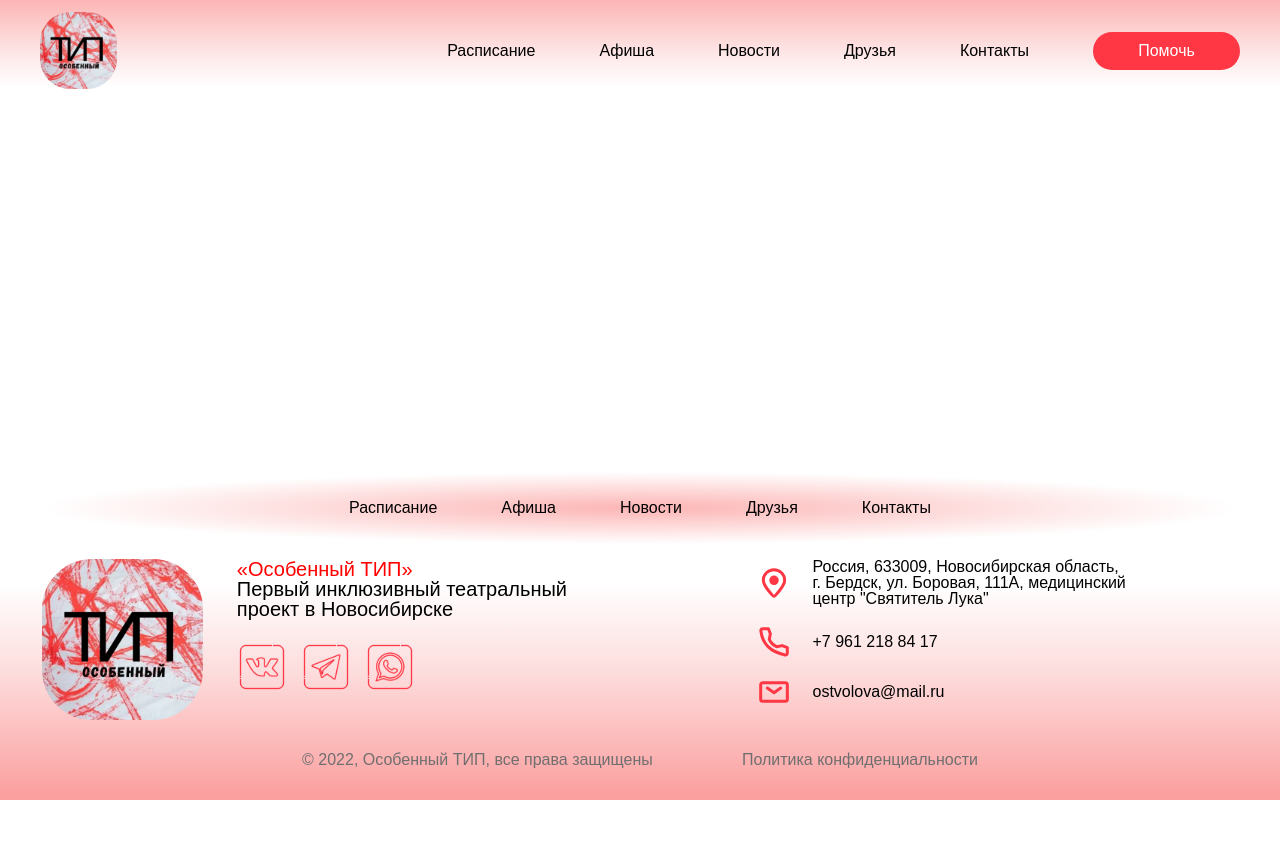
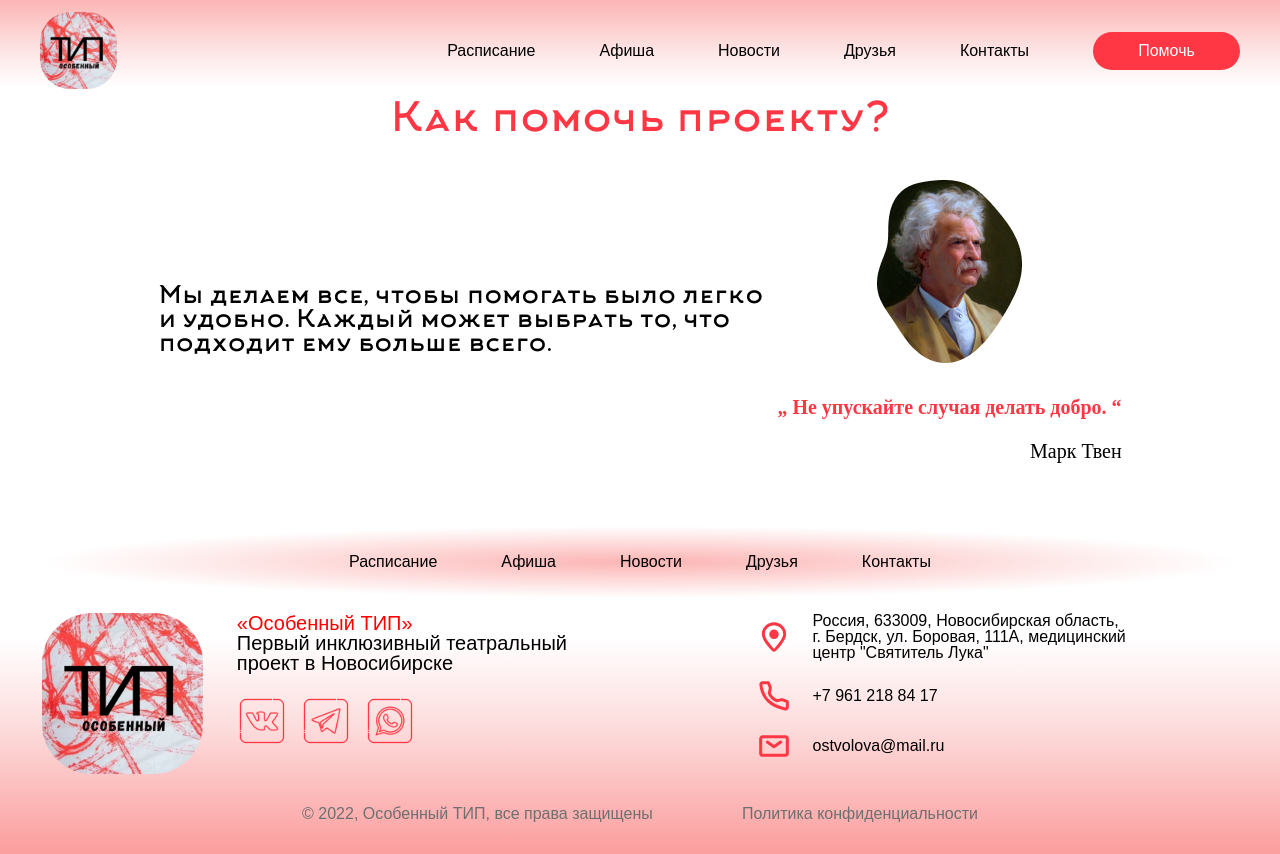
Before and after one commit to MikeChe419/Special-type, a React (Create React App) app: page /help in a window 1280 px wide. Before the commit the page ends 800 px from the top, so only its background shows below. Built offline with nearby package versions, Linux system fonts and the light colour scheme; a web font is replaced by a local one.

Commit message:
help page and modified button

```diff
--- a/src/App.jsx
+++ b/src/App.jsx
@@ -9,6 +9,7 @@ import Posters from "./pages/Posters/Posters";
 import AllNews from "./pages/AllNews/AllNews";
 import Friends from "./pages/Friends/Friends";
 import Contacts from "./pages/Contacts/Contacts";
+import Help from "./pages/Help/Help";
 
 function App() {
   return (
@@ -22,6 +23,7 @@ function App() {
           <Route element={<AllNews />} exact path="/news" />
           <Route element={<Friends />} exact path="/friends" />
           <Route element={<Contacts />} exact path="/contacts" />
+          <Route element={<Help />} exact path="/help" />
         </Routes>
       </div>
       <NavigationBlock />
--- a/src/components/Button/Button.jsx
+++ b/src/components/Button/Button.jsx
@@ -1,9 +1,12 @@
 import './Button.sass';
+import { Link } from 'react-router-dom';
 
 // Принимает в качестве пропсов текст для кнопки и ширину
-const Button = ({ title, width }) => {
+const Button = ({ title, width, route }) => {
   return(
-    <button className="button" style={{'width': `${width}`}}>{title}</button>
+    <Link to={route}>
+      <button className="button" style={{'width': `${width}`}} onClick= {()=> `${route}`}>{title}</button>
+    </Link>
   )
 }
 
--- a/src/components/Button/Button.sass
+++ b/src/components/Button/Button.sass
@@ -7,3 +7,4 @@
   align-items: center
   font-size: 16px
   font-style: normal
+  cursor: pointer
--- a/src/components/Header/Header.jsx
+++ b/src/components/Header/Header.jsx
@@ -2,10 +2,7 @@ import './Header.sass';
 import Button from '../Button/Button';
 import Navigation from '../Navigation/Navigation';
 import useMediaQuery from "../../utils/hooks/useMediaQuery";
-
-
-
-import { useState } from 'react';
+// import { useState } from 'react';
 import { useNavigate } from 'react-router-dom';
 
 import BurgerMenu from "../BurgerMenu/BurgerMenu.jsx"
@@ -23,7 +20,7 @@ const Header = () => {
         <div className='header__logo' onClick={() => navigate('/')}></div>
         <nav className="header__nav-menu">
           {isDesktop ? <><Navigation />
-            <Button title='Помочь' width='147px' /> </> : <> <Button title='Помочь' width='147px'/> <BurgerMenu /> </>}
+            <Button title='Помочь' width='147px' route ='/help'/> </> : <> <Button title='Помочь' width='147px' route ='/help'/> <BurgerMenu /> </>}
 
           </nav>
       </div>
--- /dev/null
+++ b/src/pages/Help/Help.jsx
@@ -0,0 +1,27 @@
+import '../../styles/@global.sass';
+import '../../styles/@mixins.sass';
+import './Help.sass'
+
+const Help = () => {
+  return (
+    <section className='help'>
+      <h1 className='help__title'>
+        Как помочь проекту?
+      </h1>
+      <div className='help__intro-container'>
+        <div className='help__left-intro-container'>
+          <p className='help__left-intro-desqr'>
+            Мы делаем все, чтобы помогать было легко и удобно. Каждый может выбрать то, что подходит ему больше всего.
+          </p>
+        </div>
+        <div className='help__right-intro-container'>
+            <span className='help__right-intro-quote'> &#8222; Не упускайте случая делать добро. &#8220;</span>
+            <span className='help__right-intro-author'>Марк Твен</span>
+        </div>
+      </div>
+  </section>
+  )
+
+}
+
+export default Help
--- /dev/null
+++ b/src/pages/Help/Help.sass
@@ -0,0 +1,41 @@
+@import '../../styles/@global.sass'
+@import  '../../styles/@mixins.sass'
+@import '../../styles/@fonts.sass'
+
+.help
+  display: flex
+  flex-direction: column
+
+.help__title
+  @include heading-h1
+  color: #FF3744
+  text-align: center
+  margin-bottom: 39px
+
+.help__intro-container
+  display: flex
+  margin-bottom: 64px
+
+.help__left-intro-container
+  align-self: center
+
+.help__left-intro-desqr
+  @include heading-h3
+  max-width: 619px
+
+.help__right-intro-container
+  display: flex
+  flex-direction: column
+  padding-top: 217px
+  background-image: url(../../assets/images/Twen.png)
+  background-repeat: no-repeat
+  background-position: center top
+
+.help__right-intro-quote
+  @include textBold-20
+  color: #FF3744
+  margin-bottom: 23px
+
+.help__right-intro-author
+  text-align: right
+  @include textRegular-20
```
Also changed, not shown: src/assets/images/Twen.png (added).
